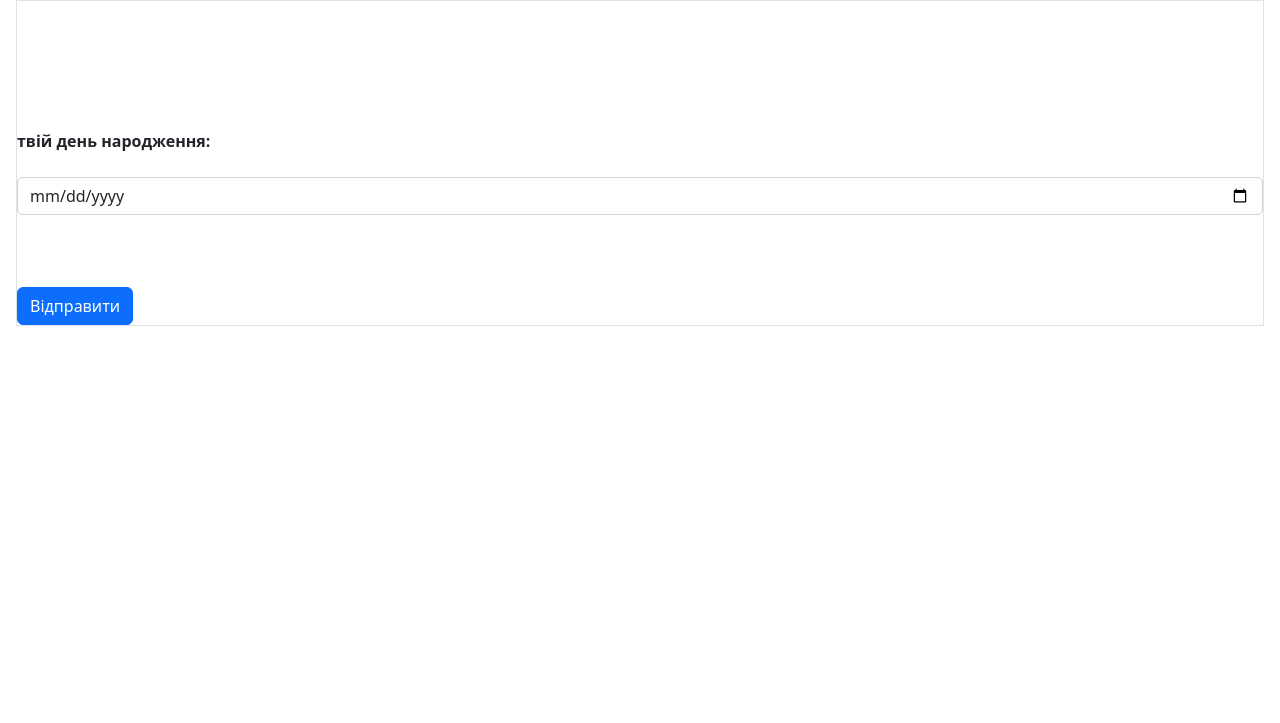
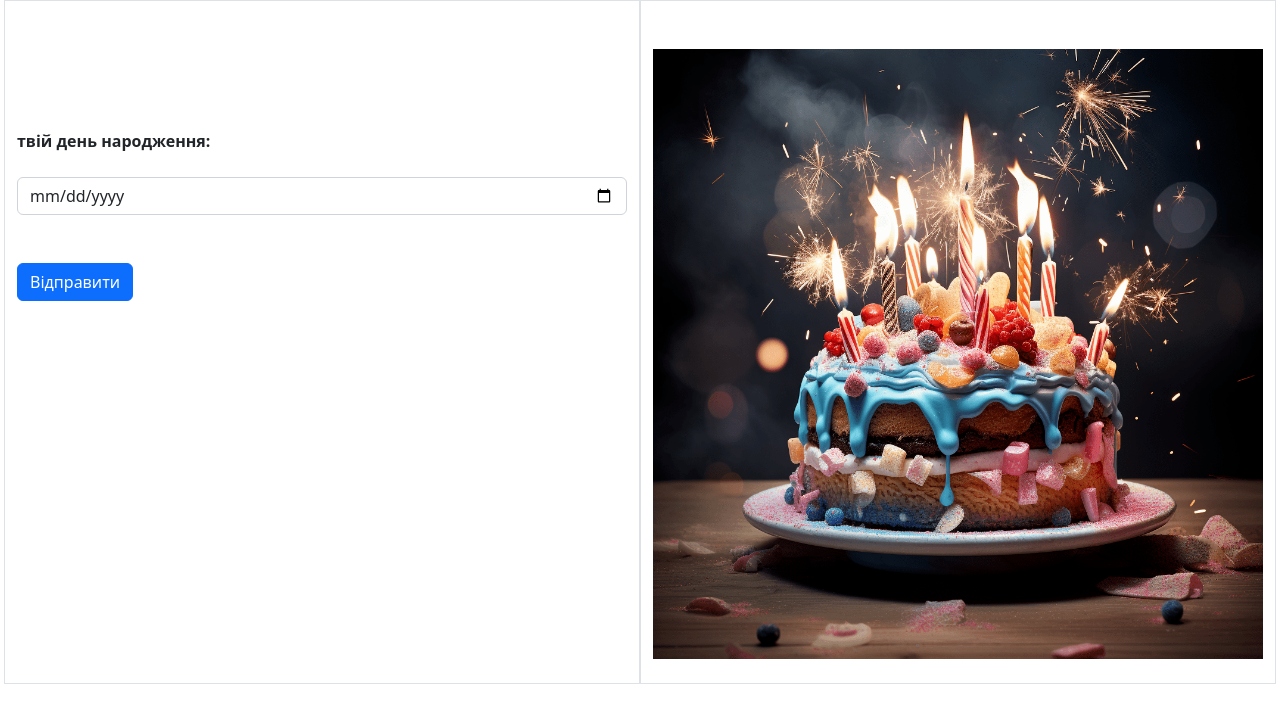
Before and after one commit to Sergii-7/birthday_reminder_bot, a Python web app: template src/web_app/templates/birthday.html in a window 1280 px wide. Shown: the top 723 px of the page. Run offline with Jinja, Linux system fonts and the light colour scheme; the template is opened without the code that fills it: most values are stand-ins (such as "Sample title", 1, 10 or a date in 2020); some libraries are stand-ins or nearby versions.

Commit message:
13:40 25.09.2024

```diff
--- a/src/web_app/templates/birthday.html
+++ b/src/web_app/templates/birthday.html
@@ -12,7 +12,8 @@
 </head>
 <body>
 <main class="container-fluid px-3">
-    <div class="col-md-12 border">
+    <div class="row">
+        <div class="col-md-6 border">
             <br>
             <br>
             <br>
@@ -28,9 +29,16 @@
                 </div>
                 <br>
                 <br>
-            <br>
                 <button type="submit" class="btn btn-primary">Відправити</button>
             </form>
+        </div>
+        <div class="col-md-6 border">
+            <br>
+            <br>
+            <img src="/static/images/birthday_1280x1280.png" alt="Full Screen Image" class="img-fluid">
+            <br>
+            <br>
+        </div>
     </div>
 </main>
 </body>
```
Also changed, not shown: src/web_app/static/images/birthday_1280x1280.png (added). Lines whose indentation alone changed are shown as unchanged.
